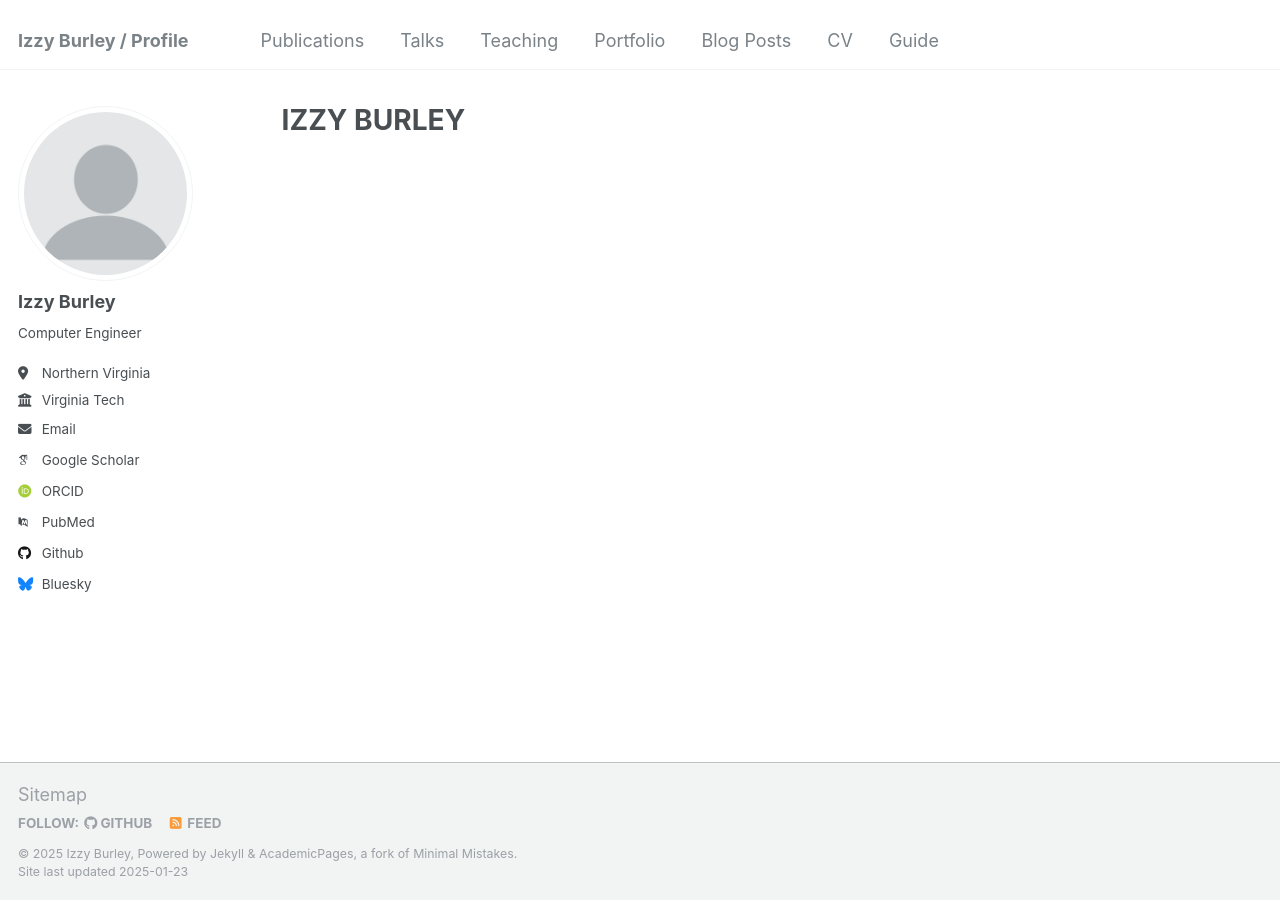
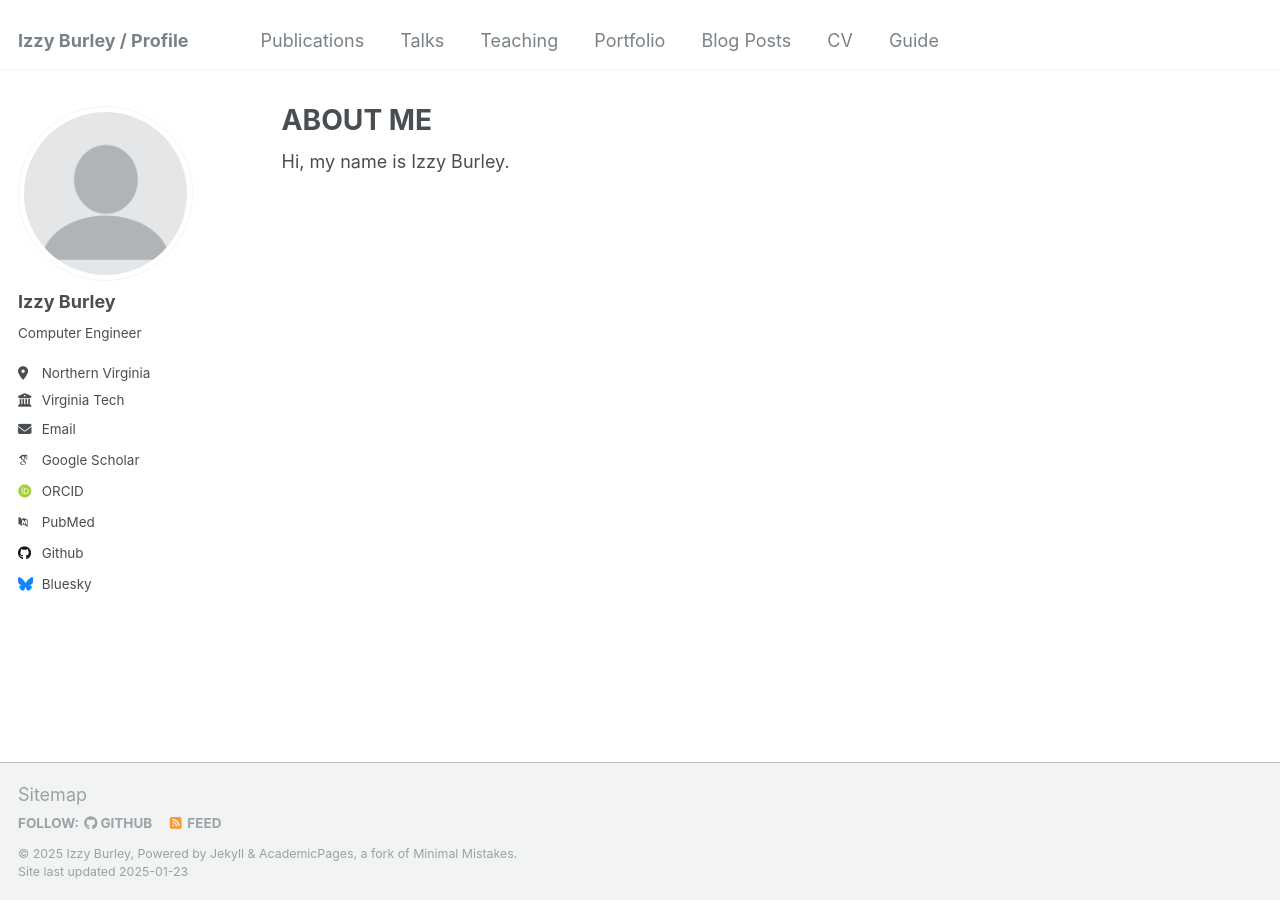
Before and after one commit to izzyburley/izzyburley.github.io, a Jekyll site: the page built from _pages/about.md, in a window 1280 px wide. Built offline with Jekyll 4.4.1, drawn with Linux system fonts in a browser that asks for light colours; some web fonts are replaced.

Commit message:
Update about.md

```diff
--- a/_pages/about.md
+++ b/_pages/about.md
@@ -1,8 +1,10 @@
 ---
 permalink: /
-title: "IZZY BURLEY"
+title: "ABOUT ME"
 author_profile: true
 redirect_from:
   - /about/
   - /about.html
 ---
+
+Hi, my name is Izzy Burley.
```
